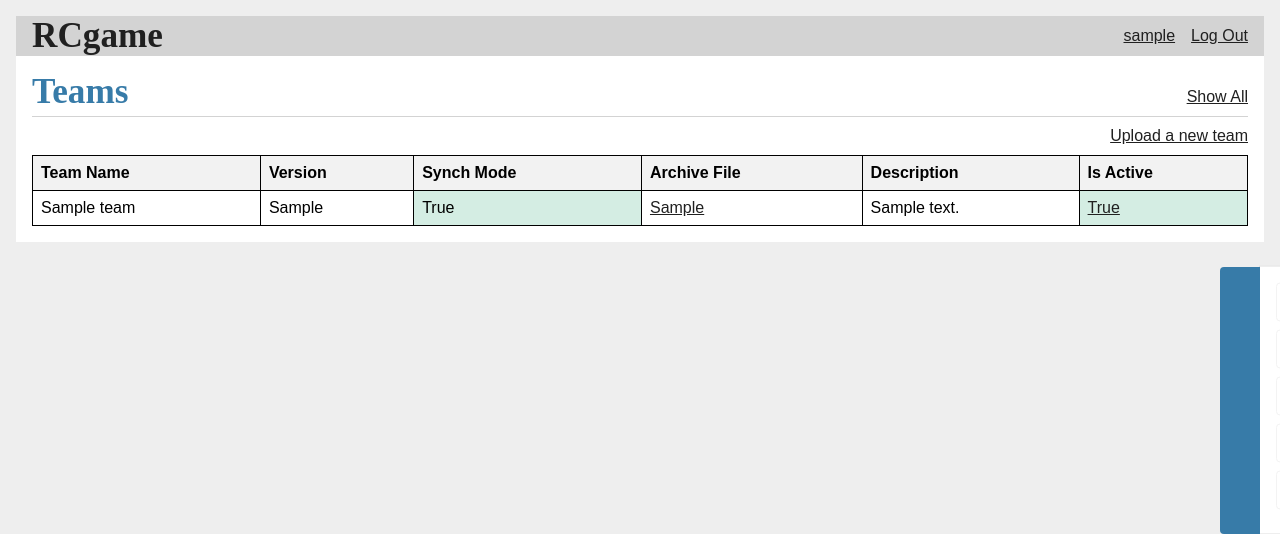
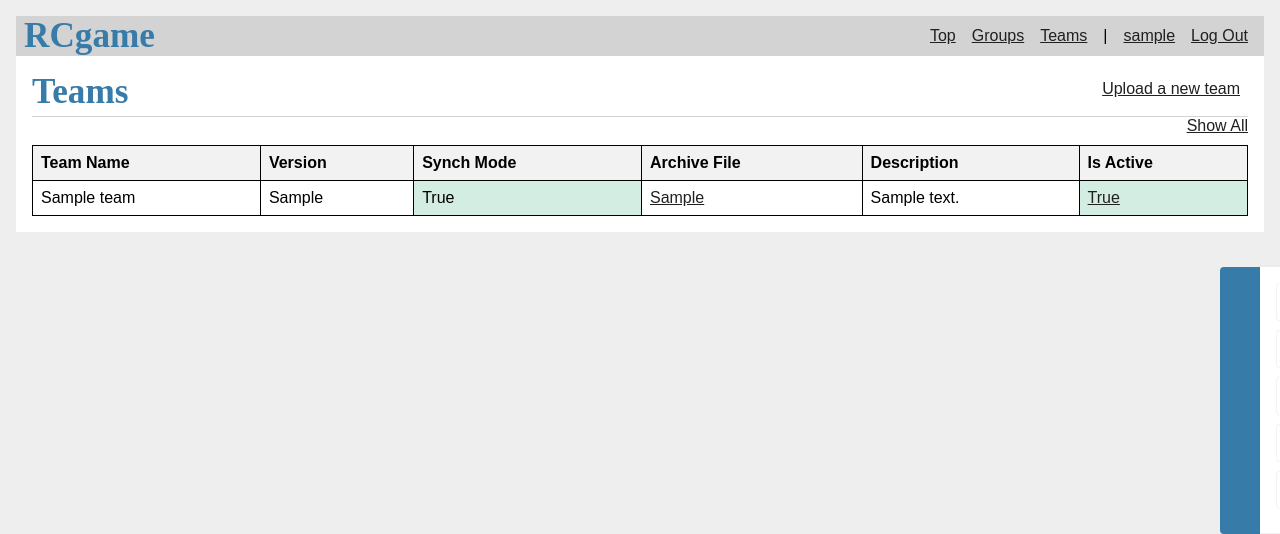
Before and after one commit to helios-base/rcgamestats, a Flask app: page /team/ in a window 1280 px wide. Shown: the top 534 px of the page. Run offline with Flask 3, Linux system fonts and the light colour scheme; a user stored in the database is signed in; tables that the repository leaves empty hold one stand-in row (values such as "Sample post"); some libraries are stand-ins or nearby versions.

Commit message:
トップにメニューを追加し，HTMLのレイアウトを調整

```diff
--- a/rcgame_flask/group/templates/group/index.html
+++ b/rcgame_flask/group/templates/group/index.html
@@ -1,9 +1,14 @@
 {% extends 'base.html' %}
 {% block header %}
   <h1>{% block title %}Group Matches{% endblock %}</h1>
+
+  <div style="display: flex; justify-content: flex-end; margin-top: 10px; margin-bottom: 10px;">
+    <a class="action" href="{{ url_for('group.create') }}">Create a new group</a>
+</div>
 {% endblock %}
 
 {% block content %}
+<p></p>
 <table>
     <thead>
         <tr>
--- a/rcgame_flask/team/templates/team/index.html
+++ b/rcgame_flask/team/templates/team/index.html
@@ -1,6 +1,13 @@
 {% extends 'base.html' %}
 {% block header %}
 <h1>{% block title %}Teams{% endblock %}</h1>
+
+<div style="display: flex; justify-content: flex-end; margin-top: 10px; margin-bottom: 10px;">
+    <a class="action" href="{{ url_for('team.upload') }}">Upload a new team</a>
+</div>
+{% endblock %}
+
+{% block content %}
 <div style="display: flex; justify-content: flex-end; margin-bottom: 10px;">
     {% if active_only %}
     <a href="{{ url_for('team.index', active_only=False) }}">Show All</a>
@@ -8,15 +15,8 @@
     <a href="{{ url_for('team.index', active_only=True) }}">Show Active Only</a>
     {% endif %}
 </div>
-{% endblock %}
 
-{% block content %}
-
-<div style="display: flex; justify-content: flex-end; margin-top: 10px; margin-bottom: 10px;">
-    <a class="action" href="{{ url_for('team.upload') }}">Upload a new team</a>
-</div>
-
-<table border="1">
+<table>
     <thead>
         <tr>
             <th>Team Name</th>
--- a/rcgame_flask/templates/base.html
+++ b/rcgame_flask/templates/base.html
@@ -110,13 +110,15 @@
   }
 </style>
 <nav>
-  <h1><a href="{{ url_for('index') }}">RCgame</a></h1>
+  <h1>RCgame</h1>
   <ul>
     {% if current_user.is_authenticated %}
+      <li><a href="{{ url_for('index') }}">Top</a></li>
+      <li><a href="{{ url_for('group.index') }}">Groups</a></li>
+      <li><a href="{{ url_for('team.index') }}">Teams</a></li>
+      <li><span> | </span></li>
       <li><a href="{{ url_for('auth.dashboard') }}">{{ current_user['username'] }}</a></li>
       <li><a href="{{ url_for('auth.logout') }}">Log Out</a></li>
-    {% else %}
-      <li><a href="{{ url_for('auth.login') }}">Log In</a></li>
     {% endif %}
   </ul>
 </nav>
```
